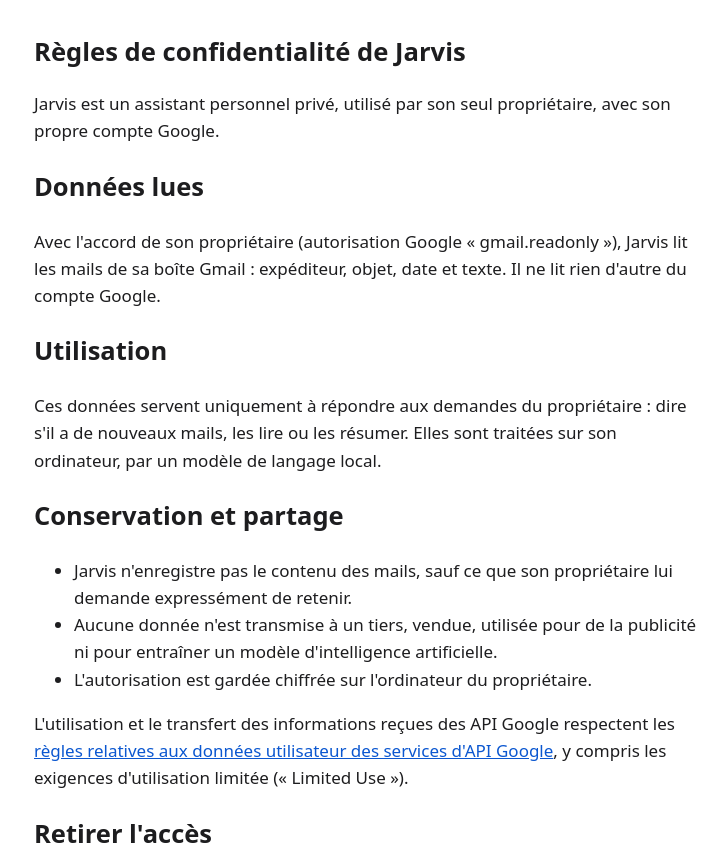
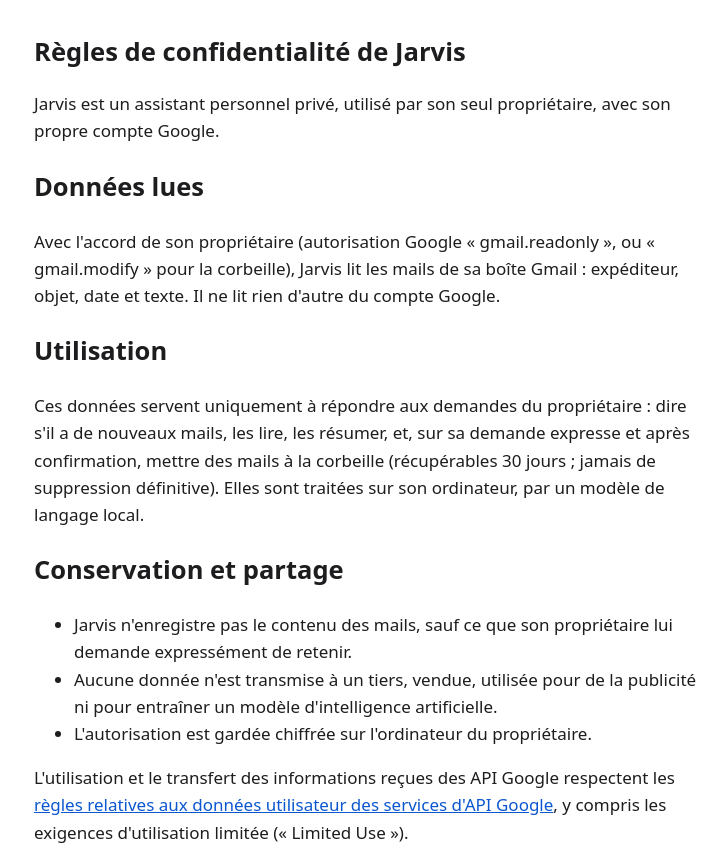
Before and after one commit to mantosdivin/mantosdivin.github.io, a plain HTML site: page confidentialite.html in a window 1280 px wide. Shown: the top 856 px of the page, without its empty margins (270-997 px from the left). Drawn offline with Linux system fonts and the light colour scheme.

Commit message:
Pages : la corbeille (gmail.modify)

```diff
--- a/confidentialite.html
+++ b/confidentialite.html
@@ -14,9 +14,9 @@
 <h1>Règles de confidentialité de Jarvis</h1>
 <p>Jarvis est un assistant personnel privé, utilisé par son seul propriétaire, avec son propre compte Google.</p>
 <h2>Données lues</h2>
-<p>Avec l'accord de son propriétaire (autorisation Google « gmail.readonly »), Jarvis lit les mails de sa boîte Gmail : expéditeur, objet, date et texte. Il ne lit rien d'autre du compte Google.</p>
+<p>Avec l'accord de son propriétaire (autorisation Google « gmail.readonly », ou « gmail.modify » pour la corbeille), Jarvis lit les mails de sa boîte Gmail : expéditeur, objet, date et texte. Il ne lit rien d'autre du compte Google.</p>
 <h2>Utilisation</h2>
-<p>Ces données servent uniquement à répondre aux demandes du propriétaire : dire s'il a de nouveaux mails, les lire ou les résumer. Elles sont traitées sur son ordinateur, par un modèle de langage local.</p>
+<p>Ces données servent uniquement à répondre aux demandes du propriétaire : dire s'il a de nouveaux mails, les lire, les résumer, et, sur sa demande expresse et après confirmation, mettre des mails à la corbeille (récupérables 30 jours ; jamais de suppression définitive). Elles sont traitées sur son ordinateur, par un modèle de langage local.</p>
 <h2>Conservation et partage</h2>
 <ul>
   <li>Jarvis n'enregistre pas le contenu des mails, sauf ce que son propriétaire lui demande expressément de retenir.</li>
```
Also changed, not shown: index.html (+1 -1 lines).
